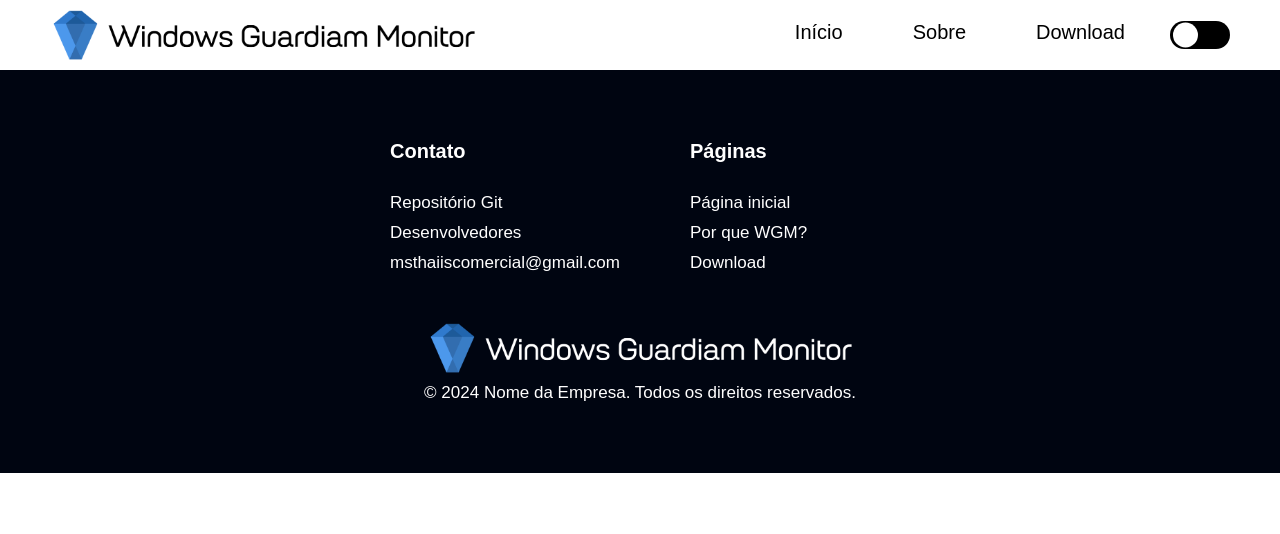
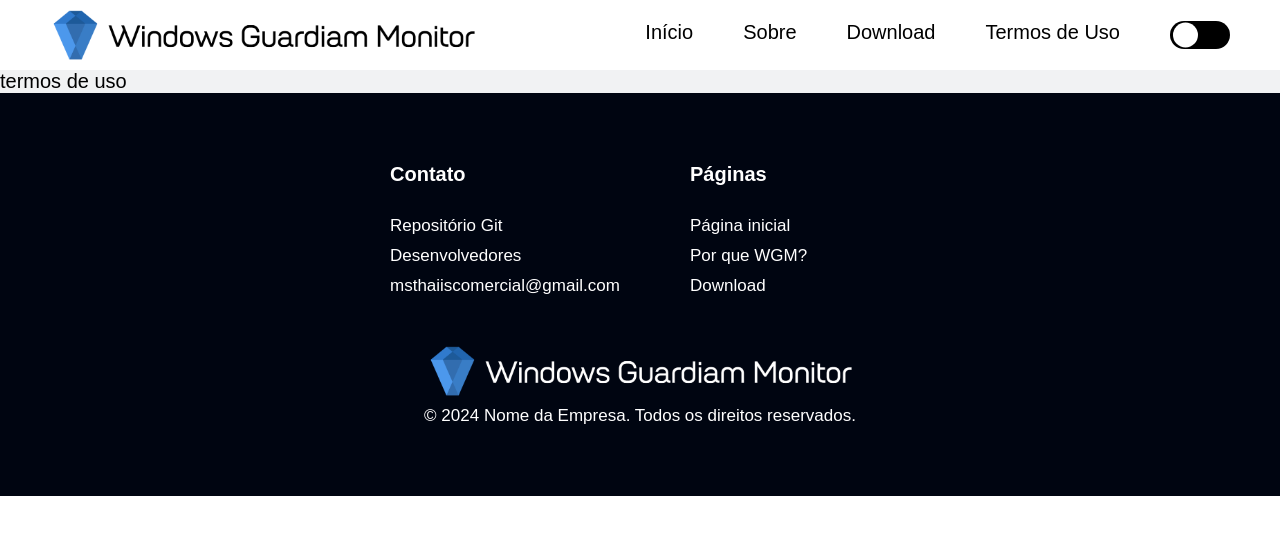
Before and after one commit to Windows-Guardian-Monitor/WGM-P, a React (Vite) app: page /Termos-de-Uso in a window 1280 px wide. Shown: the top 534 px of the page. Built offline with nearby package versions, Linux system fonts and the light colour scheme; a web font is replaced by a local one.

Commit message:
add page 'Termos de Uso'

```diff
--- a/src/components/MainContainer/index.jsx
+++ b/src/components/MainContainer/index.jsx
@@ -3,6 +3,7 @@ import Inicio from "../Inicio";
 import SobreNos from "../SobreNos";
 import Download from "../Download";
 import {Main} from "./style";
+import TermosUso from "../Termos/Termos-de-Uso";
 
 export default function MainContainer() {
 	return (
@@ -11,6 +12,7 @@ export default function MainContainer() {
 				<Route path="/" element={<Inicio />} />
 				<Route path="/Sobre-Nos" element={<SobreNos />} />
 				<Route path="/Download" element={<Download />} />
+				<Route path="/Termos-de-Uso" element={<TermosUso />} />
 			</Routes>
 		</Main>
 	);
--- a/src/components/NavBar/index.jsx
+++ b/src/components/NavBar/index.jsx
@@ -27,10 +27,7 @@ export default function NavBar({toggleTheme}) {
 
 	return (
 		<>
-			<HeaderAnimation
-				isDarkMode={isDarkMode}
-				isOpen={isOpen}
-			></HeaderAnimation>
+			<HeaderAnimation isDarkMode={isDarkMode} isOpen={isOpen} />
 			<Header isOpen={isOpen}>
 				<Logo src={isDarkMode ? logoImageDark : logoImage} />
 				<List>
@@ -49,10 +46,15 @@ export default function NavBar({toggleTheme}) {
 							Download
 						</Link>
 					</ContentList>
+					<ContentList>
+						<Link onClick={handleToggle} to="/Termos-de-Uso">
+							Termos de Uso
+						</Link>
+					</ContentList>
 
 					<Switch isDarkMode={isDarkMode} onClick={toggleTheme} />
 				</List>
-				<IconList  onClick={handleToggle} isOpen={isOpen}>
+				<IconList onClick={handleToggle} isOpen={isOpen}>
 					<Line></Line>
 					<Line></Line>
 					<Line></Line>
--- a/src/components/NavBar/style.js
+++ b/src/components/NavBar/style.js
@@ -1,7 +1,7 @@
 import styled, { css } from "styled-components";
 
 export const HeaderAnimation = styled.section`
-    @media only screen and (max-width: 1020px){
+    @media only screen and (max-width: 1130px){
 
         position: fixed;
         top: 0;
@@ -48,16 +48,16 @@ export const Header = styled.header`
         }
     }
 
-    @media only screen and (max-width: 1020px){
+    @media only screen and (max-width: 1130px){
         & img {
             ${props =>
         props.isOpen
             ? css`
-                            opacity: 0;
-                        `
+                opacity: 0;
+            `
             : css`
-                            animation: logo 1s;
-                        `}
+                animation: logo 1s;
+            `}
             transition: opacity 0.2s;
 
             @keyframes logo {
@@ -86,7 +86,9 @@ export const Header = styled.header`
             display: block;
         }
         & ul {
-            height: 25%;
+            opacity: ${({ isOpen }) => (isOpen ? "1" : "0")};
+            height: auto;
+
             position: absolute;
 
             flex-direction: column;
@@ -94,14 +96,14 @@ export const Header = styled.header`
             gap: 50px;
 
             margin-top: ${({ isOpen }) => (isOpen ? "0px" : "120px")};
-            transition: margin-top 0.3s;
+            transition: margin-top 0.3s, opacity 0.2s, transform 0.5s;
 
             top: 50%;
             left: 50%;
-            transform: translate(-50%, -50%);
+            transform: ${({ isOpen }) => (isOpen ? "translate(-50%, -50%)" : "translate(-50%, -137%)")} ;
         }
     }
-    @media only screen and (min-width: 1020px){
+    @media only screen and (min-width: 1130px){
         & div {
             display: none;
         }
@@ -217,7 +219,14 @@ export const Line = styled.span`
 `;
 export const List = styled.ul`
     display: flex;
-    gap: 20px;
+    gap: 10px;
+    & span:last-child {
+        margin-left: 20px;
+
+        @media only screen and (max-width: 1130px) {
+            margin: 0;
+        }
+    }
 `;
 export const Logo = styled.img`
     height: 50px;
@@ -230,7 +239,7 @@ export const ContentList = styled.li`
 
     & * {
         cursor: pointer;
-        padding: 25px;
+        padding: 10px 20px;
     }
 
     & *:hover {
@@ -239,7 +248,7 @@ export const ContentList = styled.li`
     }
     & *::after{
         content: "";
-        top: calc(100% + 5px);
+        top: 100%;
         left: 50%;
 
         width: 0%;
--- /dev/null
+++ b/src/components/Termos/Termos-de-Uso/index.jsx
@@ -0,0 +1,7 @@
+export default function TermosUso() {
+	return (
+		<>
+			termos de uso
+		</>
+	);
+}
```
Also changed, not shown: src/components/Termos/Privacidade/index.jsx (added, +7 -0 lines), src/components/Termos/Responsabilidade/index.jsx (added, +7 -0 lines).
